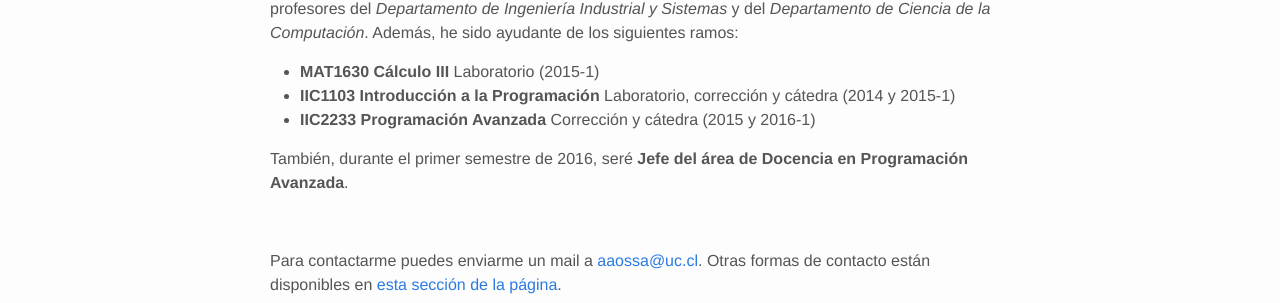
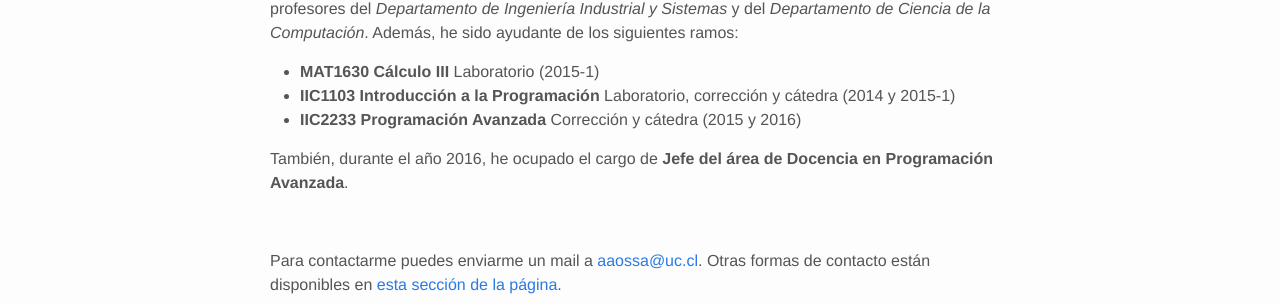
Before and after one commit to Normatica/aaossa.github.io, a Jekyll site: the page built from about.md, in a window 1280 px wide. Shown: the part 594-897 px from the top of the page. Built offline with Jekyll 4.4.1, drawn with Linux system fonts in a browser that asks for light colours; nearby versions of some CDN libraries.

Commit message:
Updated information

```diff
--- a/about.md
+++ b/about.md
@@ -16,10 +16,10 @@ Durante mi paso por la universidad he participado en distintas actividades de in
 
 * **MAT1630 Cálculo III** Laboratorio (2015-1)
 * **IIC1103 Introducción a la Programación** Laboratorio, corrección y cátedra (2014 y 2015-1)
-* **IIC2233 Programación Avanzada** Corrección y cátedra (2015 y 2016-1)
+* **IIC2233 Programación Avanzada** Corrección y cátedra (2015 y 2016)
 
-También, durante el primer semestre de 2016, seré **Jefe del área de Docencia en Programación Avanzada**.
+También, durante el año 2016, he ocupado el cargo de **Jefe del área de Docencia en Programación Avanzada**.
 
 <br>
 
-Para contactarme puedes enviarme un mail a [aaossa@uc.cl](mailto:aaossa@uc.cl). Otras formas de contacto están disponibles en [esta sección de la página](/contacto/).
+Para contactarme puedes enviarme un mail a [aaossa@uc.cl](mailto:aaossa@uc.cl). Otras formas de contacto están disponibles en [esta sección de la página](/contact/).
```
Also changed, not shown: other parts of about.md (+1 -1 lines).
